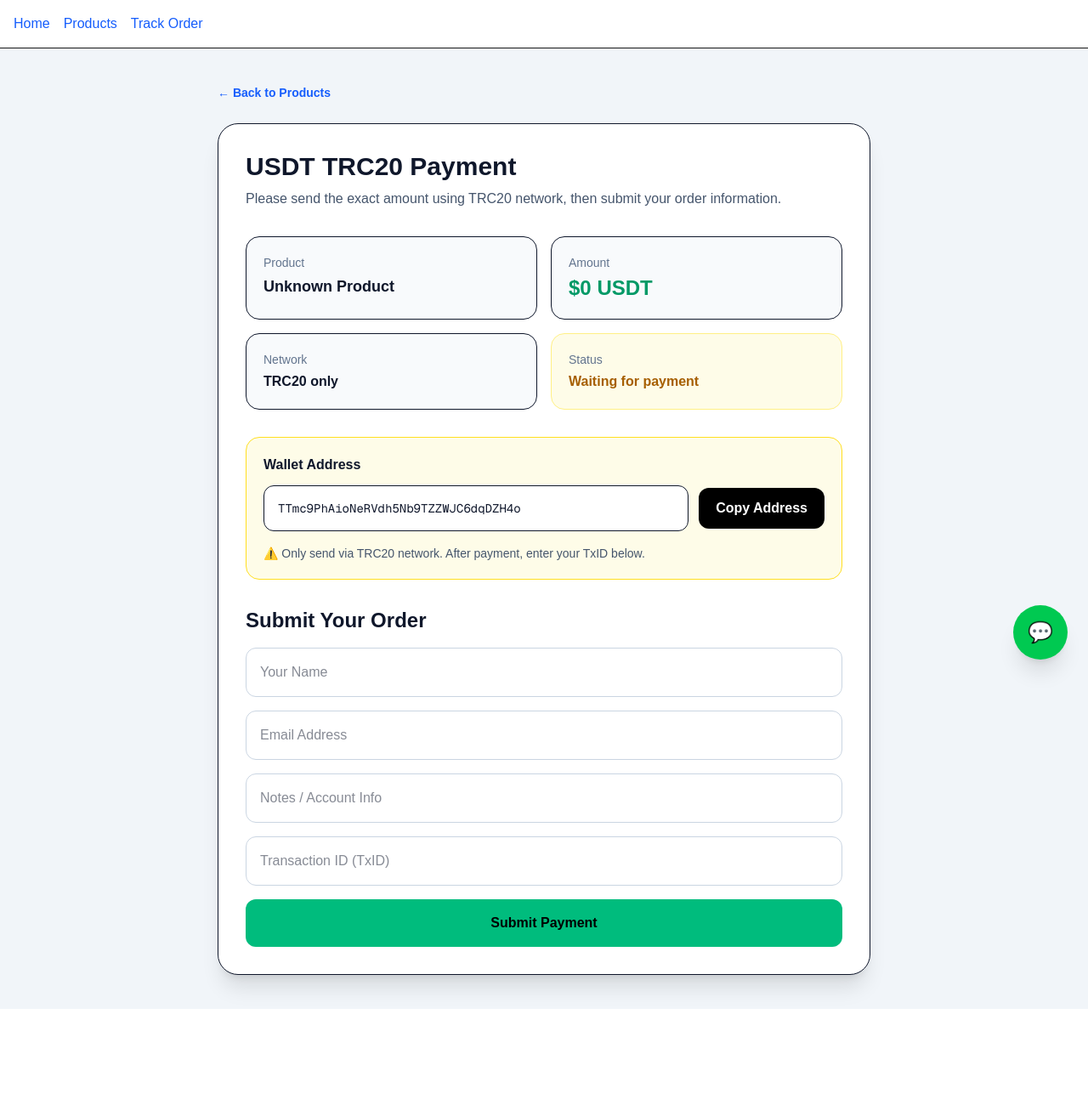
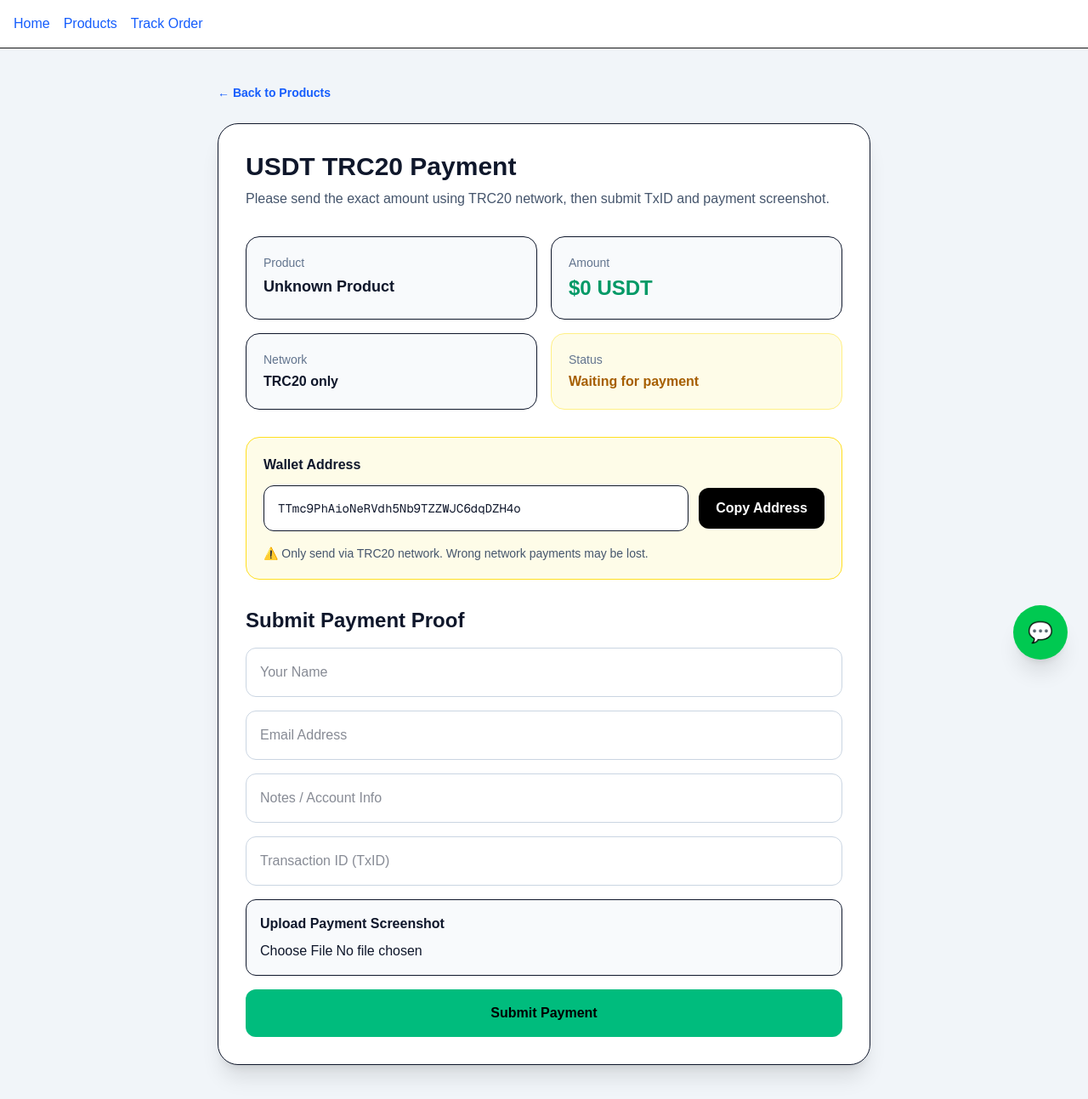
Before and after one commit to summitwang/Digital-Software-Deals, a Next.js app: page /payment in a window 1280 px wide. Shown: the whole page at 85% size. Before the commit the page ends 1187 px from the top, so only its background shows below. Built offline with nearby package versions, Linux system fonts and the light colour scheme.

Commit message:
Update page.tsx

```diff
--- a/app/payment/page.tsx
+++ b/app/payment/page.tsx
@@ -20,6 +20,8 @@ function PaymentContent() {
     txid: "",
   });
 
+  const [screenshotBase64, setScreenshotBase64] = useState("");
+  const [screenshotName, setScreenshotName] = useState("");
   const [loading, setLoading] = useState(false);
   const [copied, setCopied] = useState(false);
 
@@ -29,9 +31,26 @@ function PaymentContent() {
     setTimeout(() => setCopied(false), 2000);
   }
 
+  function handleScreenshot(file?: File) {
+    if (!file) return;
+
+    if (file.size > 2 * 1024 * 1024) {
+      alert("Screenshot must be under 2MB");
+      return;
+    }
+
+    setScreenshotName(file.name);
+
+    const reader = new FileReader();
+    reader.onload = () => {
+      setScreenshotBase64(String(reader.result));
+    };
+    reader.readAsDataURL(file);
+  }
+
   async function submitOrder() {
-    if (!form.customer_email || !form.txid) {
-      alert("Please enter email and transaction ID");
+    if (!form.customer_email || !form.txid || !screenshotBase64) {
+      alert("Please enter email, TxID and upload payment screenshot");
       return;
     }
 
@@ -43,6 +62,8 @@ function PaymentContent() {
         product,
         amount,
         ...form,
+        screenshot_base64: screenshotBase64,
+        screenshot_name: screenshotName,
       }),
     });
 
@@ -70,8 +91,8 @@ function PaymentContent() {
           </h1>
 
           <p className="text-slate-600 mb-8">
-            Please send the exact amount using TRC20 network, then submit your
-            order information.
+            Please send the exact amount using TRC20 network, then submit TxID
+            and payment screenshot.
           </p>
 
           <div className="grid md:grid-cols-2 gap-4 mb-8">
@@ -115,16 +136,16 @@ function PaymentContent() {
             </div>
 
             <p className="text-sm text-slate-600 mt-4">
-              ⚠️ Only send via TRC20 network. After payment, enter your TxID
-              below.
+              ⚠️ Only send via TRC20 network. Wrong network payments may be
+              lost.
             </p>
           </div>
 
-          <h2 className="text-2xl font-bold mb-4">Submit Your Order</h2>
+          <h2 className="text-2xl font-bold mb-4">Submit Payment Proof</h2>
 
           <div className="space-y-4">
             <input
-              className="w-full p-4 rounded-xl border border-slate-300 text-slate-900 outline-none focus:border-blue-500"
+              className="w-full p-4 rounded-xl border border-slate-300"
               placeholder="Your Name"
               value={form.customer_name}
               onChange={(e) =>
@@ -133,7 +154,7 @@ function PaymentContent() {
             />
 
             <input
-              className="w-full p-4 rounded-xl border border-slate-300 text-slate-900 outline-none focus:border-blue-500"
+              className="w-full p-4 rounded-xl border border-slate-300"
               placeholder="Email Address"
               value={form.customer_email}
               onChange={(e) =>
@@ -142,18 +163,34 @@ function PaymentContent() {
             />
 
             <input
-              className="w-full p-4 rounded-xl border border-slate-300 text-slate-900 outline-none focus:border-blue-500"
+              className="w-full p-4 rounded-xl border border-slate-300"
               placeholder="Notes / Account Info"
               value={form.address}
               onChange={(e) => setForm({ ...form, address: e.target.value })}
             />
 
             <input
-              className="w-full p-4 rounded-xl border border-slate-300 text-slate-900 outline-none focus:border-blue-500"
+              className="w-full p-4 rounded-xl border border-slate-300"
               placeholder="Transaction ID (TxID)"
               value={form.txid}
               onChange={(e) => setForm({ ...form, txid: e.target.value })}
             />
+
+            <div className="bg-slate-50 border rounded-xl p-4">
+              <p className="font-bold mb-2">Upload Payment Screenshot</p>
+
+              <input
+                type="file"
+                accept="image/*"
+                onChange={(e) => handleScreenshot(e.target.files?.[0])}
+              />
+
+              {screenshotName && (
+                <p className="text-sm text-emerald-600 mt-2">
+                  Uploaded: {screenshotName}
+                </p>
+              )}
+            </div>
 
             <button
               onClick={submitOrder}
```
